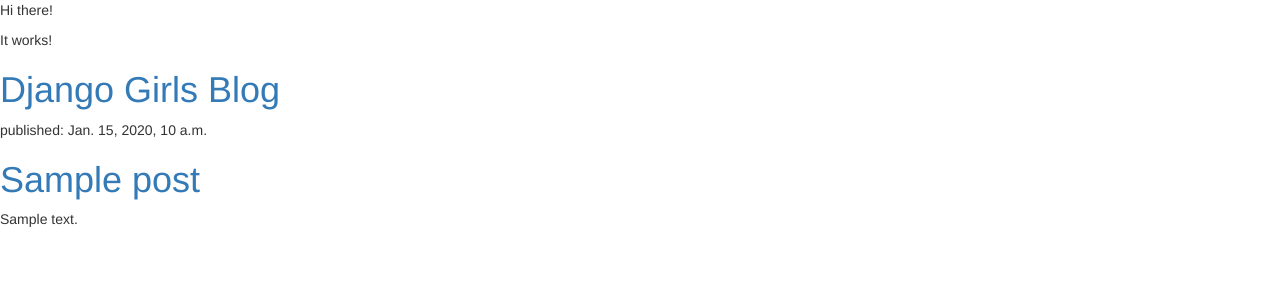
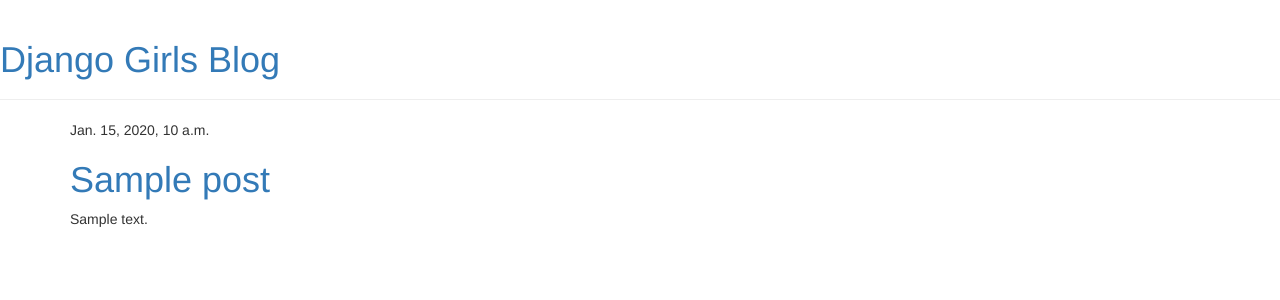
Before and after one commit to Mooraha/citizenoftheworld, a Django app: template blog/templates/blog/post_list.html in a window 1280 px wide. Shown: the top 300 px of the page. Run offline with Django 3.2, Linux system fonts and the light colour scheme; the template is opened without the code that fills it: values that come from a table or form of the project are taken from there, others are empty; tables that the repository leaves empty hold one stand-in row (values such as "Sample post"); some libraries are stand-ins or nearby versions.

Commit message:
My Django Girls template 2

```diff
--- /dev/null
+++ b/blog/templates/blog/base.html
@@ -0,0 +1,22 @@
+<html>
+        <head>
+            <title>Galya's blog</title>
+            <link rel="stylesheet" href="//maxcdn.bootstrapcdn.com/bootstrap/3.2.0/css/bootstrap.min.css">
+    <link rel="stylesheet" href="//maxcdn.bootstrapcdn.com/bootstrap/3.2.0/css/bootstrap-theme.min.css">
+        </head>
+        <body>
+          <body>
+          <div class="page-header">
+              <h1><a href="/">Django Girls Blog</a></h1>
+          </div>
+          <div class="content container">
+              <div class="row">
+                  <div class="col-md-8">
+                  {% block content %}
+                  {% endblock %}
+                  </div>
+              </div>
+          </div>
+      </body>
+        </body>
+    </html>
--- a/blog/templates/blog/post_list.html
+++ b/blog/templates/blog/post_list.html
@@ -1,23 +1,13 @@
-<html>
-        <head>
-            <title>Galya's blog</title>
-            <link rel="stylesheet" href="//maxcdn.bootstrapcdn.com/bootstrap/3.2.0/css/bootstrap.min.css">
-    <link rel="stylesheet" href="//maxcdn.bootstrapcdn.com/bootstrap/3.2.0/css/bootstrap-theme.min.css">
-        </head>
-        <body>
-            <p>Hi there!</p>
-            <p>It works!</p>
-            <div>
-                <h1><a href="">Django Girls Blog</a></h1>
-            </div>
+{% extends 'blog/base.html' %}
 
-
-            {% for post in posts %}
-        <div>
-            <p>published: {{ post.published_date }}</p>
-            <h1><a href="">{{ post.title }}</a></h1>
-            <p>{{ post.text|linebreaksbr }}</p>
-        </div>
-    {% endfor %}
-        </body>
-    </html>
+   {% block content %}
+       {% for post in posts %}
+           <div class="post">
+               <div class="date">
+                   {{ post.published_date }}
+               </div>
+               <h1><a href="">{{ post.title }}</a></h1>
+               <p>{{ post.text|linebreaksbr }}</p>
+           </div>
+       {% endfor %}
+   {% endblock content %}
```
